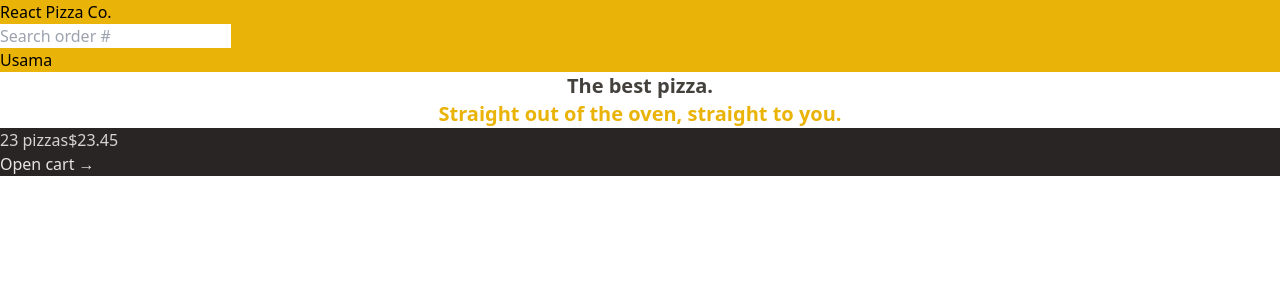
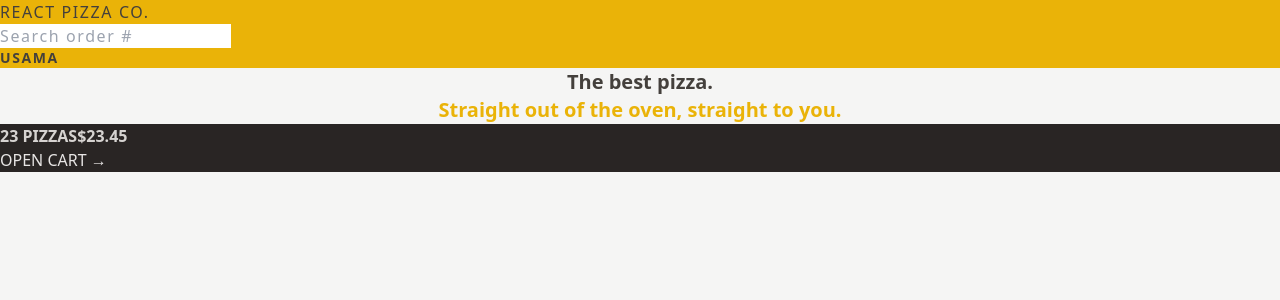
Before and after one commit to usama-365/react-pizza, a React (Vite) app: page / in a window 1280 px wide. Shown: the top 300 px of the page. Built offline with nearby package versions, Linux system fonts and the light colour scheme.

Commit message:
add basic text styling

```diff
--- a/index.html
+++ b/index.html
@@ -1,4 +1,4 @@
-<!DOCTYPE html>
+<!doctype html>
 <html lang="en">
   <head>
     <meta charset="UTF-8" />
@@ -6,7 +6,7 @@
     <meta name="viewport" content="width=device-width, initial-scale=1.0" />
     <title>Vite + React + TS</title>
   </head>
-  <body>
+  <body class="bg-stone-100 text-stone-700">
     <div id="root"></div>
     <script type="module" src="/src/main.tsx"></script>
   </body>
--- a/src/features/cart/CartOverview.tsx
+++ b/src/features/cart/CartOverview.tsx
@@ -2,8 +2,8 @@
 
 export default function CartOverview() {
   return (
-    <div className="bg-stone-800 text-stone-200">
-      <p className="text-stone-300">
+    <div className="bg-stone-800 uppercase text-stone-200">
+      <p className=" font-semibold text-stone-300">
         <span>23 pizzas</span>
         <span>$23.45</span>
       </p>
--- /dev/null
+++ b/src/features/user/Username.tsx
@@ -0,0 +1,3 @@
+export default function Username() {
+  return <div className="text-sm font-semibold">Usama</div>;
+}
--- a/src/ui/Header.tsx
+++ b/src/ui/Header.tsx
@@ -1,12 +1,13 @@
 import { Link } from "react-router-dom";
 import SearchOrder from "../features/order/SearchOrder";
+import Username from "../features/user/Username";
 
 export default function Header() {
   return (
-    <header className="bg-yellow-500">
+    <header className="bg-yellow-500 uppercase tracking-widest">
       <Link to={"/"}>React Pizza Co.</Link>
       <SearchOrder />
-      <p>Usama</p>
+      <Username />
     </header>
   );
 }
```
